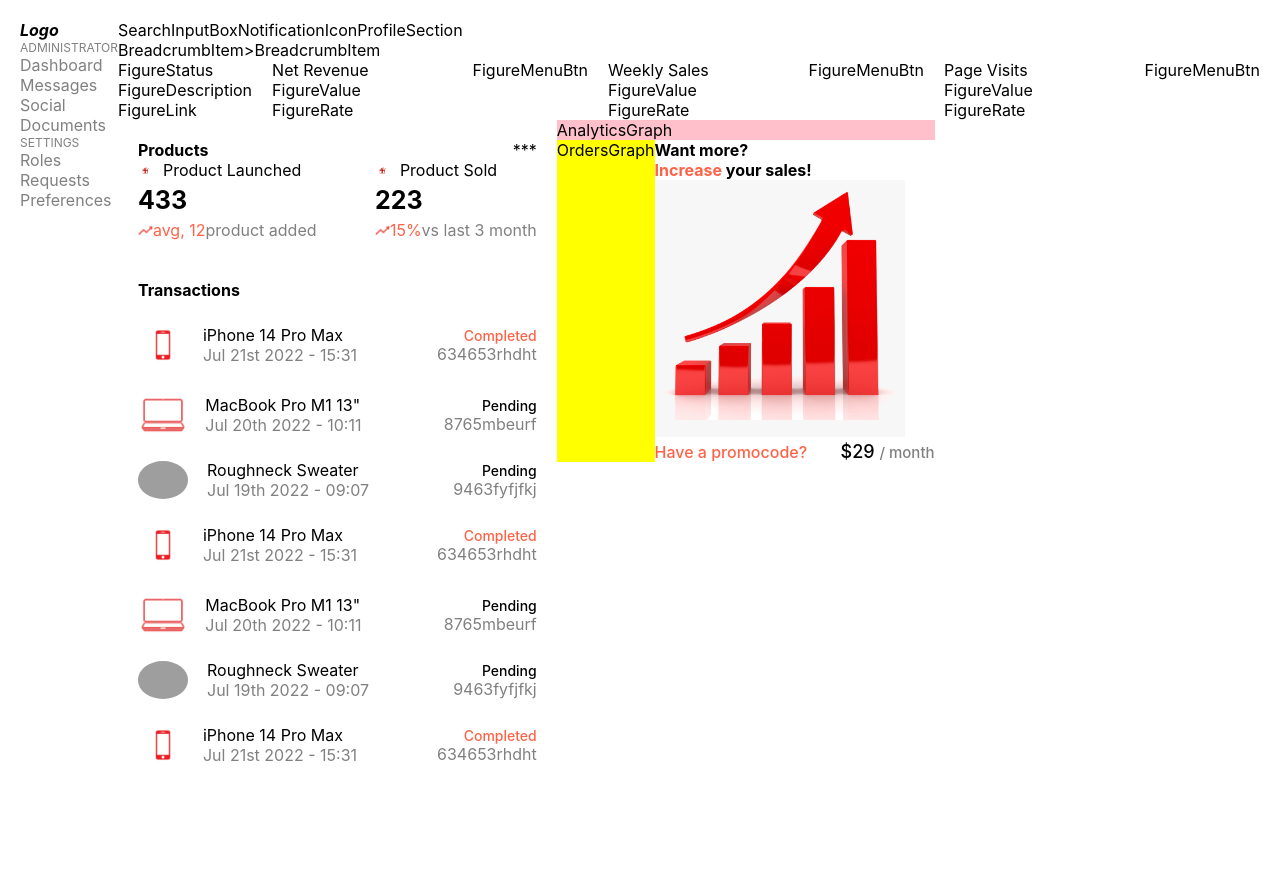
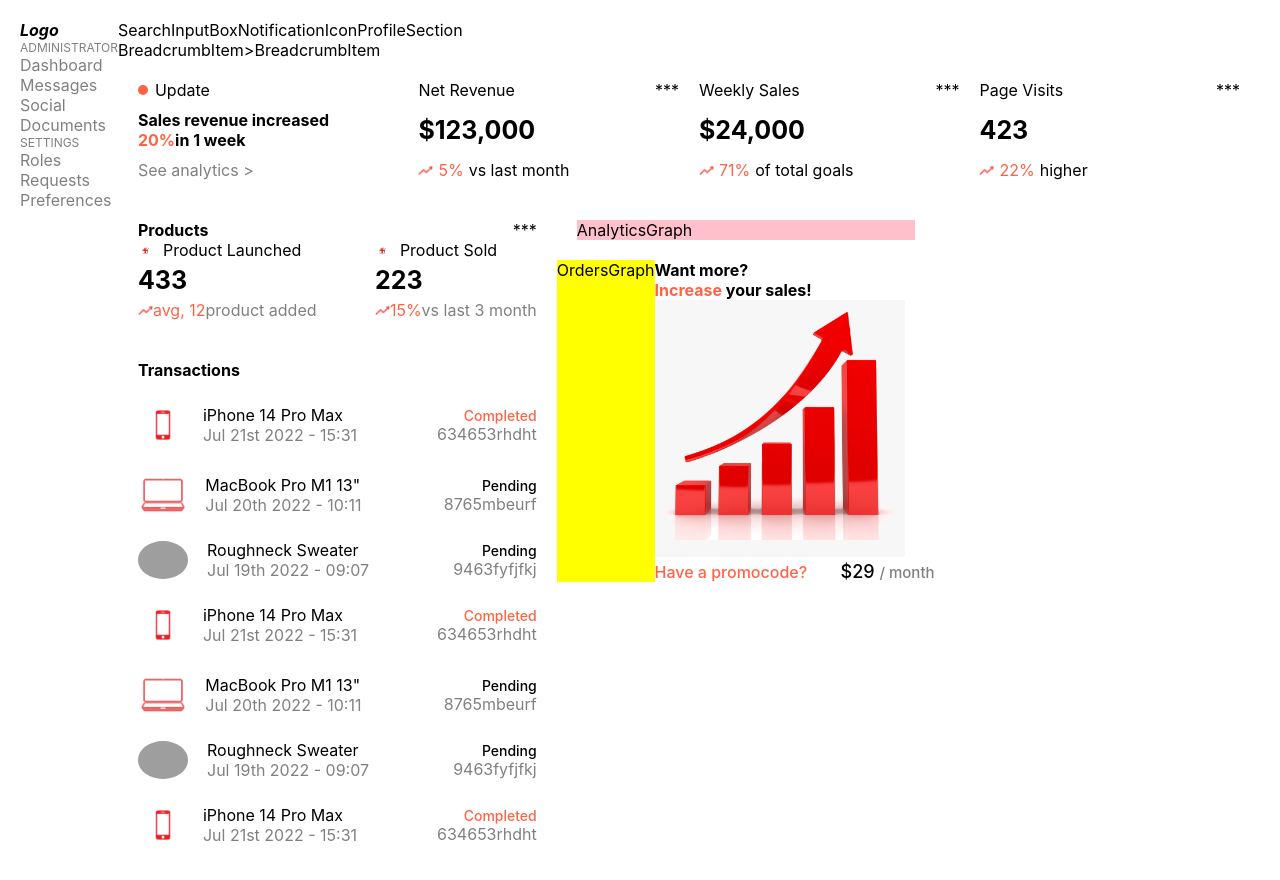
Before and after one commit to lakkula/first-react-app, a React (Create React App) app: page / in a window 1280 px wide. Shown: the top 880 px of the page. Before the commit the page ends 810 px from the top, so only its background shows below. Built offline with nearby package versions, Linux system fonts and the light colour scheme; grey boxes are pictures that could not be loaded.

Commit message:
create StatFiguresRow

```diff
--- a/src/components/statFigureWithLink/FigureDescription.js
+++ b/src/components/statFigureWithLink/FigureDescription.js
@@ -1,7 +1,10 @@
 import React from 'react'
 
-export default function FigureDescription() {
+export default function FigureDescription({mainTitle, value, subTitle}) {
   return (
-    <div>FigureDescription</div>
+    <div style={{fontWeight:'bold'}}>
+      <p>{mainTitle}</p>
+      <p><span style={{color:'tomato'}}>{value}%</span>{subTitle}</p>
+    </div>
   )
 }
--- a/src/components/statFigureWithLink/FigureLink.js
+++ b/src/components/statFigureWithLink/FigureLink.js
@@ -2,6 +2,6 @@ import React from 'react'
 
 export default function FigureLink() {
   return (
-    <div>FigureLink</div>
+    <p style={{color:'gray'}}>See analytics {">"}</p>
   )
 }
--- a/src/components/statFigureWithLink/FigureStatus.js
+++ b/src/components/statFigureWithLink/FigureStatus.js
@@ -2,6 +2,15 @@ import React from 'react'
 
 export default function FigureStatus() {
   return (
-    <div>FigureStatus</div>
+    <div style={{display:'flex', alignItems:'center', gap:'7px'}}>
+      <div style={{
+        width:'10px',
+        height:'10px',
+        backgroundColor:'tomato',
+        borderRadius:'50%'
+      }}
+      ></div>
+      <p>Update</p>
+    </div>
   )
 }
--- a/src/components/statFigureWithMenu/FigureMenuBtn.js
+++ b/src/components/statFigureWithMenu/FigureMenuBtn.js
@@ -2,6 +2,6 @@ import React from 'react'
 
 export default function FigureMenuBtn() {
   return (
-    <div>FigureMenuBtn</div>
+    <div>***</div>
   )
 }
--- a/src/components/statFigureWithMenu/FigureRate.js
+++ b/src/components/statFigureWithMenu/FigureRate.js
@@ -1,7 +1,11 @@
 import React from 'react'
+import rateIcon from '../../assets/images/arrow.png'
 
-export default function FigureRate() {
+export default function FigureRate({value, text}) {
   return (
-    <div>FigureRate</div>
+    <div style={{display:'flex', alignItems:'center', gap:'5px'}}>
+      <img src={rateIcon} alt='' style={{width:'15px'}}/>
+      <p style={{color:'tomato'}}>{value}%</p><span>{text}</span>
+    </div>
   )
 }
--- a/src/components/statFigureWithMenu/FigureValue.js
+++ b/src/components/statFigureWithMenu/FigureValue.js
@@ -1,7 +1,7 @@
 import React from 'react'
 
-export default function FigureValue() {
+export default function FigureValue({value}) {
   return (
-    <div>FigureValue</div>
+    <p style={{fontWeight:'bold', fontSize:'25px'}}>{value}</p>
   )
 }
--- a/src/layouts/home/HomeContent.js
+++ b/src/layouts/home/HomeContent.js
@@ -13,7 +13,9 @@ export default function HomeContent() {
     <div style={{width: '100%'}}>
         <SearchBar/>
         <Breadcrumbs/>
-        <StatFiguresRow/>
+        <div style={{padding:'20px'}}>
+          <StatFiguresRow/>
+        </div>
         <div style={{display: 'flex'}}>
           <div>
             <div style={{padding:'20px'}}>
@@ -24,7 +26,9 @@ export default function HomeContent() {
             </div>
           </div>
           <div>
-            <AnalyticsGraph/>
+            <div style={{padding:'20px'}}>
+              <AnalyticsGraph/>
+            </div>
             <div style={{display: 'flex'}}>
               <OrdersGraph/>
               <PromotionalCard/>
--- a/src/layouts/home/homeContent/StatFiguresRow.js
+++ b/src/layouts/home/homeContent/StatFiguresRow.js
@@ -3,9 +3,30 @@ import StatFigureWithLink from './statFiguresRow/StatFigureWithLink'
 import StatFigureWithMenu from './statFiguresRow/StatFigureWithMenu'
 
 const statFigures = [
-  {title: 'Net Revenue'},
-  {title: 'Weekly Sales'},
-  {title: 'Page Visits'},
+  {
+    title: 'Net Revenue',
+    value: '$123,000',
+    rate: {
+      value: '5',
+      text: 'vs last month',
+    },
+},
+  {
+    title: 'Weekly Sales',
+    value: '$24,000',
+    rate: {
+      value: '71',
+      text: 'of total goals',
+    },
+  },
+  {
+    title: 'Page Visits',
+    value: '423',
+    rate: {
+      value: '22',
+      text: 'higher',
+    },
+  },
 ];
 
 export default function StatFiguresRow() {
@@ -14,8 +35,8 @@ export default function StatFiguresRow() {
       <StatFigureWithLink/>
 
       {statFigures.map((val, key) => {
-        const {title} = val;
-        return <StatFigureWithMenu key={key} title={title}/>
+        const {title, value, rate} = val;
+        return <StatFigureWithMenu key={key} title={title} value={value} rate={rate}/>
       })}
     </div>
   )
--- a/src/layouts/home/homeContent/statFiguresRow/StatFigureWithLink.js
+++ b/src/layouts/home/homeContent/statFiguresRow/StatFigureWithLink.js
@@ -5,9 +5,16 @@ import FigureLink from '../../../../components/statFigureWithLink/FigureLink'
 
 export default function StatFigureWithLink() {
   return (
-    <div>
+    <div style={{
+      width:'100%',
+      display:'flex',
+      flexDirection:'column',
+      justifyContent:'space-between',
+      height:'100px'
+      }}
+      >
       <FigureStatus/>
-      <FigureDescription/>
+      <FigureDescription mainTitle={"Sales revenue increased"} value={"20"} subTitle={"in 1 week"}/>
       <FigureLink/>
     </div>
   )
--- a/src/layouts/home/homeContent/statFiguresRow/StatFigureWithMenu.js
+++ b/src/layouts/home/homeContent/statFiguresRow/StatFigureWithMenu.js
@@ -4,15 +4,23 @@ import FigureMenuBtn from '../../../../components/statFigureWithMenu/FigureMenuB
 import FigureValue from '../../../../components/statFigureWithMenu/FigureValue'
 import FigureRate from '../../../../components/statFigureWithMenu/FigureRate'
 
-export default function StatFigureWithMenu({title}) {
+export default function StatFigureWithMenu({title, value, rate}) {
+  const {value: rateValue, text} = rate;
   return (
-    <div style={{width:'100%'}}>
+    <div style={{
+      width:'100%',
+      display:'flex',
+      flexDirection:'column',
+      justifyContent:'space-between',
+      height:'100px'
+      }}
+      >
       <div style={{display: 'flex', justifyContent: 'space-between'}}>
         <FigureTitle title={title}/>
         <FigureMenuBtn/>
       </div>
-      <FigureValue/>
-      <FigureRate/>
+      <FigureValue value={value}/>
+      <FigureRate value={rateValue} text={text}/>
     </div>
   )
 }
```
Also changed, not shown: src/assets/images/bar-chart.png (added), src/assets/images/graph.jpg (added).
